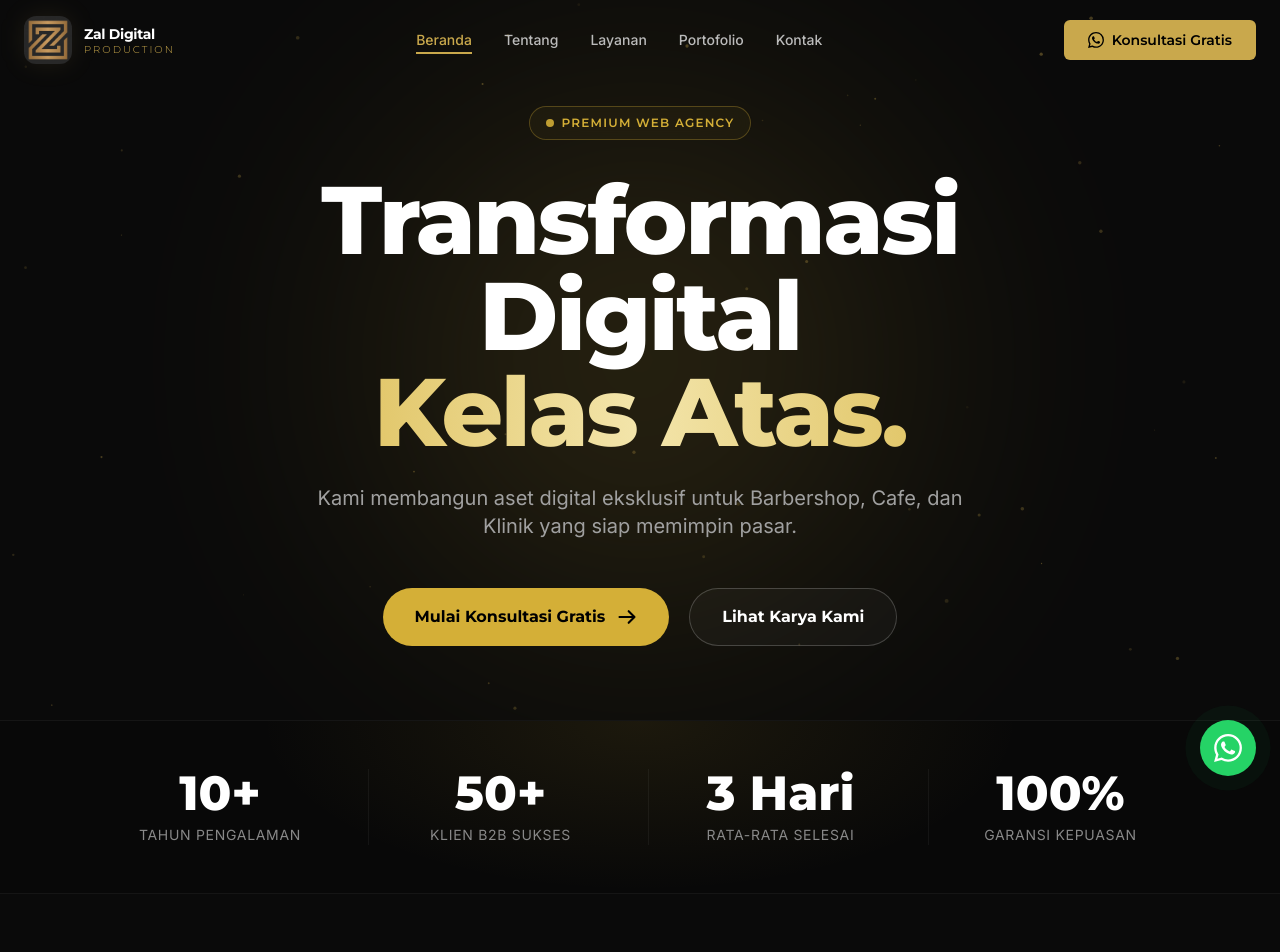
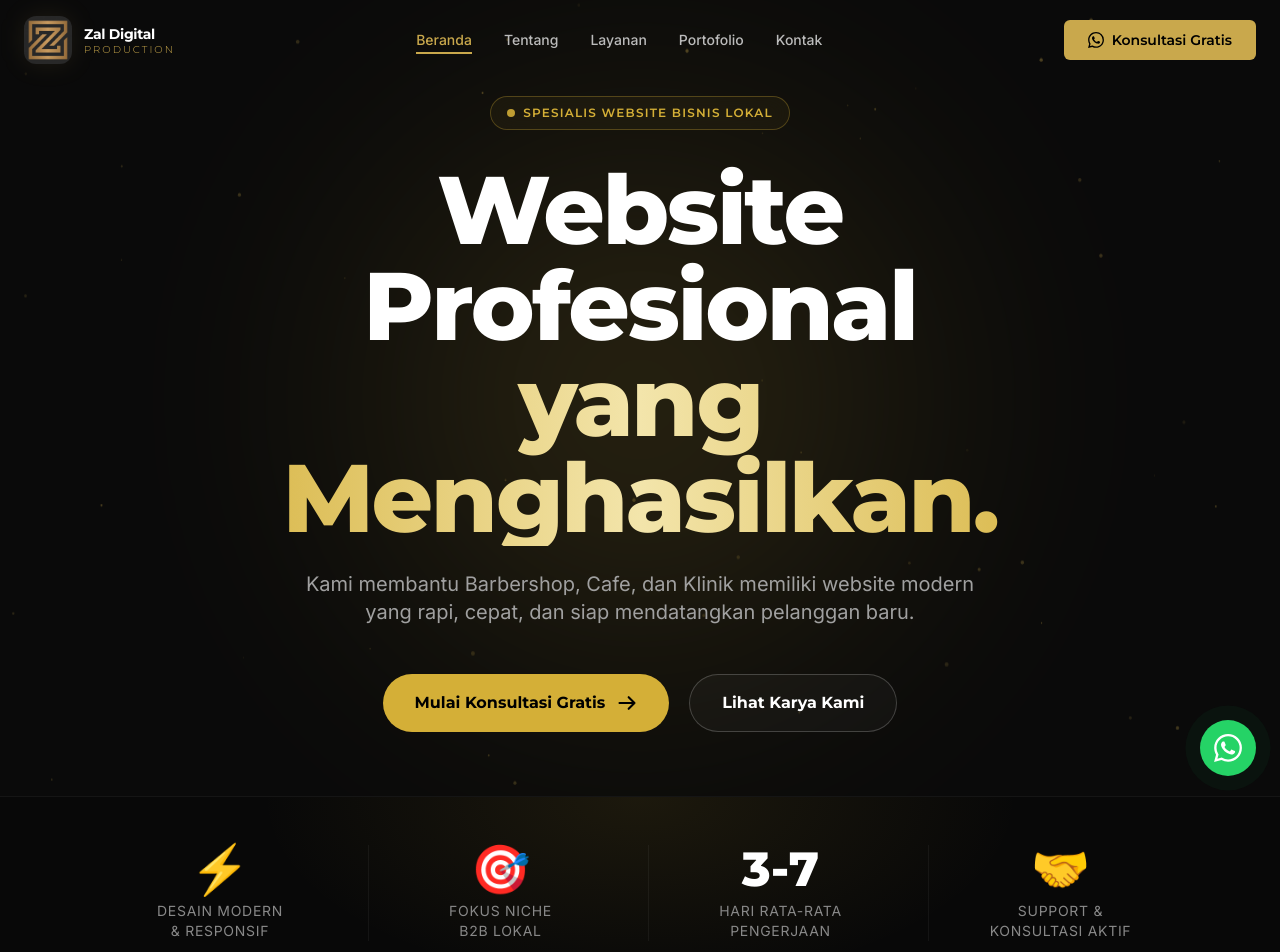
Before and after one commit to rizalmanthovani/JasaWeb, a Next.js app: page / in a window 1280 px wide. Shown: the top 952 px of the page. Built offline with nearby package versions, Linux system fonts and the light colour scheme.

Commit message:
fix: adjust hero and trust banner copy to be authentic and grounded

```diff
--- a/src/components/HeroHub.jsx
+++ b/src/components/HeroHub.jsx
@@ -63,18 +63,18 @@ export default function HeroHub() {
       <div className="relative z-10 flex flex-col items-center text-center px-6 max-w-5xl mx-auto pt-24 pb-16">
         <div className="inline-flex items-center gap-2 px-4 py-2 rounded-full border border-[rgba(212,175,55,0.3)] bg-[rgba(212,175,55,0.05)] backdrop-blur-md mb-8 animate-fade-in" style={{ animationDelay: '0.2s', animationFillMode: 'both' }}>
           <span className="w-2 h-2 rounded-full bg-[#D4AF37] animate-pulse"></span>
-          <span className="text-[10px] md:text-xs font-heading font-semibold tracking-widest text-[#D4AF37] uppercase">Premium Web Agency</span>
+          <span className="text-[10px] md:text-xs font-heading font-semibold tracking-widest text-[#D4AF37] uppercase">Spesialis Website Bisnis Lokal</span>
         </div>
 
         <h1 className="font-heading font-black text-5xl md:text-7xl lg:text-8xl leading-[1.1] mb-6 tracking-tight animate-fade-in" style={{ animationDelay: '0.4s', animationFillMode: 'both' }}>
-          <span className="text-white block">Transformasi Digital</span>
+          <span className="text-white block">Website Profesional</span>
           <span className="text-transparent bg-clip-text bg-gradient-to-r from-[#D4AF37] via-[#F3E5AB] to-[#D4AF37] block">
-            Kelas Atas.
+            yang Menghasilkan.
           </span>
         </h1>
 
         <p className="font-body text-base md:text-xl text-[#A0A0A0] max-w-2xl mx-auto mb-12 leading-relaxed animate-fade-in" style={{ animationDelay: '0.6s', animationFillMode: 'both' }}>
-          Kami membangun aset digital eksklusif untuk Barbershop, Cafe, dan Klinik yang siap memimpin pasar.
+          Kami membantu Barbershop, Cafe, dan Klinik memiliki website modern yang rapi, cepat, dan siap mendatangkan pelanggan baru.
         </p>
 
         <div className="flex flex-col sm:flex-row gap-5 animate-fade-in" style={{ animationDelay: '0.8s', animationFillMode: 'both' }}>
--- a/src/components/TrustBanner.jsx
+++ b/src/components/TrustBanner.jsx
@@ -11,23 +11,23 @@ export default function TrustBanner() {
         <div className="grid grid-cols-2 md:grid-cols-4 gap-8 md:gap-4 divide-x divide-[rgba(255,255,255,0.05)] text-center">
 
           <div className="flex flex-col items-center">
-            <span className="font-heading font-black text-3xl md:text-5xl text-white mb-2">10+</span>
-            <span className="font-body text-xs md:text-sm text-[#888888] uppercase tracking-wider">Tahun Pengalaman</span>
+            <span className="font-heading font-black text-3xl md:text-5xl text-[#D4AF37] mb-2">⚡</span>
+            <span className="font-body text-xs md:text-sm text-[#888888] uppercase tracking-wider">Desain Modern<br/>& Responsif</span>
           </div>
 
           <div className="flex flex-col items-center">
-            <span className="font-heading font-black text-3xl md:text-5xl text-white mb-2">50+</span>
-            <span className="font-body text-xs md:text-sm text-[#888888] uppercase tracking-wider">Klien B2B Sukses</span>
+            <span className="font-heading font-black text-3xl md:text-5xl text-[#D4AF37] mb-2">🎯</span>
+            <span className="font-body text-xs md:text-sm text-[#888888] uppercase tracking-wider">Fokus Niche<br/>B2B Lokal</span>
           </div>
 
           <div className="flex flex-col items-center">
-            <span className="font-heading font-black text-3xl md:text-5xl text-white mb-2">3 Hari</span>
-            <span className="font-body text-xs md:text-sm text-[#888888] uppercase tracking-wider">Rata-Rata Selesai</span>
+            <span className="font-heading font-black text-3xl md:text-5xl text-white mb-2">3-7</span>
+            <span className="font-body text-xs md:text-sm text-[#888888] uppercase tracking-wider">Hari Rata-Rata<br/>Pengerjaan</span>
           </div>
 
           <div className="flex flex-col items-center">
-            <span className="font-heading font-black text-3xl md:text-5xl text-white mb-2">100%</span>
-            <span className="font-body text-xs md:text-sm text-[#888888] uppercase tracking-wider">Garansi Kepuasan</span>
+            <span className="font-heading font-black text-3xl md:text-5xl text-[#D4AF37] mb-2">🤝</span>
+            <span className="font-body text-xs md:text-sm text-[#888888] uppercase tracking-wider">Support &<br/>Konsultasi Aktif</span>
           </div>
 
         </div>
```
